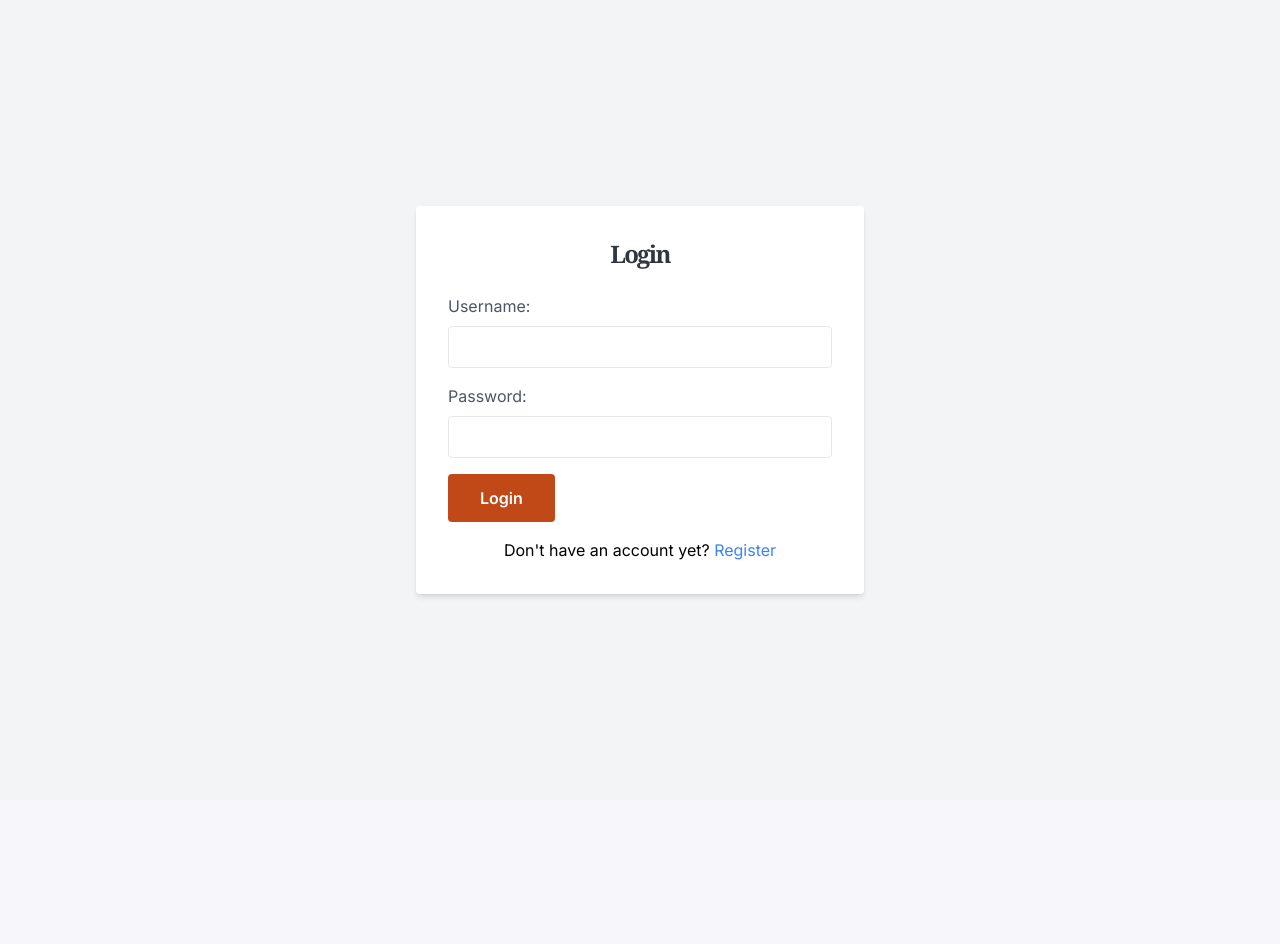
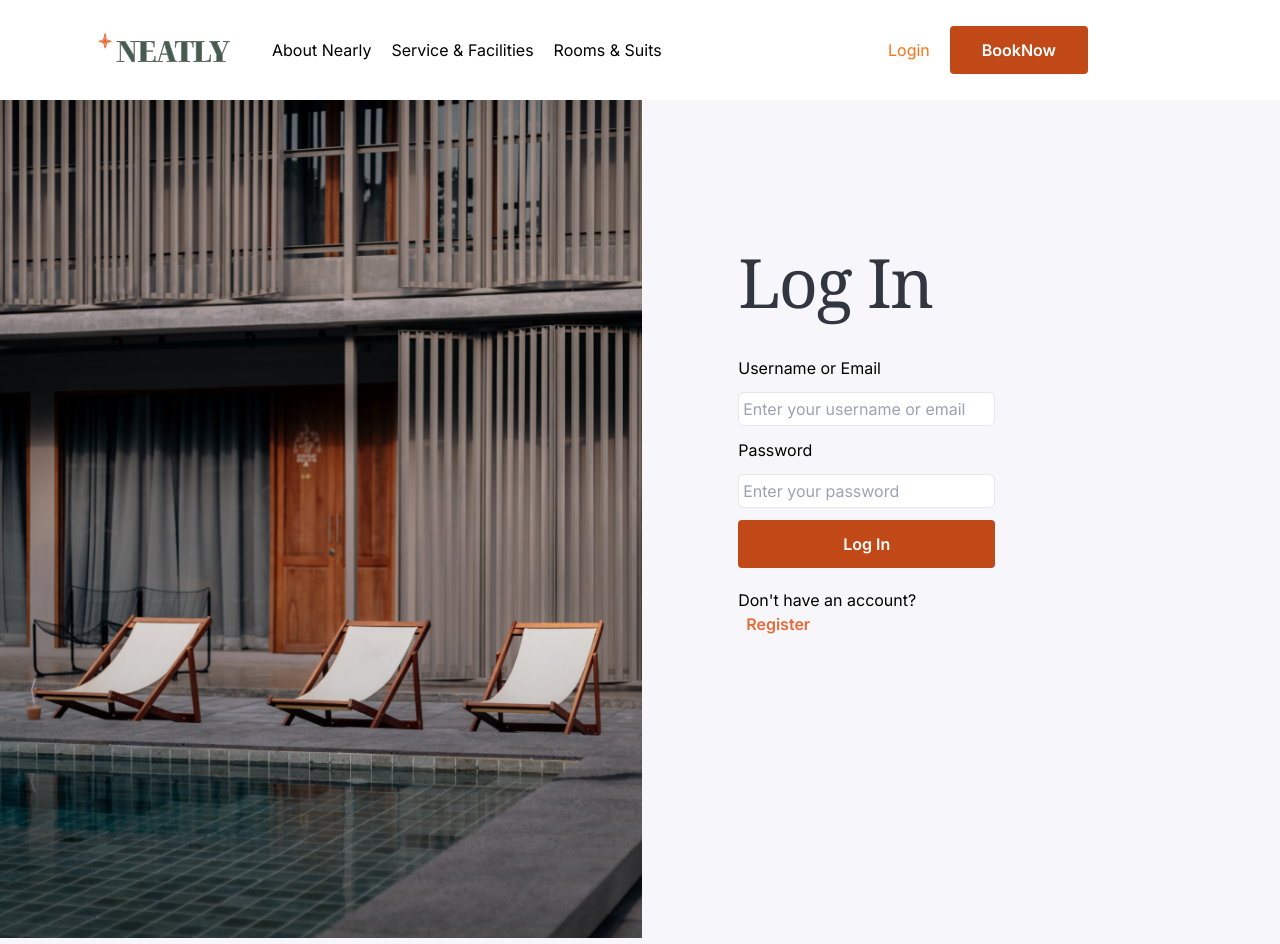
Before and after one commit to L1laX/Grand-final-project-neatly-hotel-teal, a Next.js app: page /admin/login in a window 1280 px wide. Before the commit the page ends 800 px from the top, so only its background shows below. Built offline with nearby package versions, Linux system fonts and the light colour scheme.

Commit message:
add:login form for admin panel

```diff
--- /dev/null
+++ b/src/app/admin/login/layout.jsx
@@ -0,0 +1,21 @@
+import { Inter } from "next/font/google";
+
+import UserNavbar from "@/components/UserNavbar";
+
+const inter = Inter({ subsets: ["latin"] });
+
+export const metadata = {
+  title: "Create Next App",
+  description: "Generated by create next app",
+};
+
+export default function RootLayout({ children }) {
+  return (
+    <html lang="en">
+      <body className={inter.className}>
+        <UserNavbar />
+        {children}
+      </body>
+    </html>
+  );
+}
--- a/src/app/admin/login/page.jsx
+++ b/src/app/admin/login/page.jsx
@@ -1,47 +1,71 @@
-import React from "react";
+"use client";
+
+import PrimaryBtn from "@/components/common/PrimaryBtn";
 import Link from "next/link";
-import PrimaryBtn from "@/components/common/PrimaryBtn";
-
-const adminLogin = () => {
+import Image from "next/legacy/image";
+import bg from "/src/asset/background/login-page/bg.png";
+import { useState } from "react";
+import { useRouter } from "next/navigation";
+const Login = () => {
+  const [data, setData] = useState({});
+  const router = useRouter();
+  const handleClick = (e) => {
+    e.preventDefault();
+    alert("hello");
+    setData({});
+    router.push("/");
+  };
   return (
-    <div className="flex min-h-screen items-center justify-center bg-gray-100">
-      <div className="w-full max-w-md rounded bg-white p-8 shadow-md">
-        <h1 className="mb-6 text-center text-2xl font-semibold">Login</h1>
-        <form>
-          <div className="mb-4">
-            <label htmlFor="username" className="mb-2 block text-gray-600">
-              Username:
-            </label>
+    <div className="main-content relative flex">
+      <div className="image absolute -z-10 md:static md:block md:w-[100rem]">
+        <Image src={bg} />
+      </div>
+      <div className="login-form  m-7 flex w-full flex-col items-center gap-10 rounded-xl bg-[#f7f7fb] md:ml-24 md:mt-32 md:items-start">
+        <h1 className="mt-5 text-5xl md:text-[68px]">Log In</h1>
+        <form action="" className="flex w-1/2 flex-col">
+          <div className="input-content flex flex-col gap-3">
+            <label htmlFor="usernameOrEmail">Username or Email</label>
             <input
+              className="rounded-md border p-1 focus:outline-1 focus:outline-orange-400 focus:ring-1 focus:ring-inset focus:ring-orange-400"
               type="text"
-              id="username"
-              name="username"
-              className="w-full rounded border p-2 focus:border-blue-500 focus:outline-none"
+              name="usernameOrEmail"
+              placeholder="Enter your username or email"
+              value={data.usernameOrEmail || ""}
+              onChange={(e) =>
+                setData({ ...data, usernameOrEmail: e.target.value })
+              }
+              required
+            />
+            <label htmlFor="password">Password</label>
+            <input
+              className="rounded-md border p-1 focus:outline-1 focus:outline-orange-400 focus:ring-1 focus:ring-inset focus:ring-orange-400"
+              type="password"
+              name="password"
+              placeholder="Enter your password"
+              value={data.password || ""}
+              onChange={(e) => setData({ ...data, password: e.target.value })}
+              required
+            />
+            <PrimaryBtn
+              btnName="Log In"
+              className="w-full"
+              handleClick={handleClick}
             />
           </div>
-          <div className="mb-4">
-            <label htmlFor="password" className="mb-2 block text-gray-600">
-              Password:
-            </label>
-            <input
-              type="password"
-              id="password"
-              name="password"
-              className="w-full rounded border p-2 focus:border-blue-500 focus:outline-none"
-            />
+          <div className="to-register  mt-5 text-center md:text-start">
+            Don't have an account?
+            <Link
+              href={"/register"}
+              className="visitlink visitlink:hover visitlink:disabled"
+            >
+              {" "}
+              Register
+            </Link>
           </div>
-
-          <PrimaryBtn btnName={"Login"} />
         </form>
-        <p className="mt-4 text-center">
-          Don't have an account yet?{" "}
-          <Link href="/admin/register" className="text-blue-500">
-            Register
-          </Link>
-        </p>
       </div>
     </div>
   );
 };
 
-export default adminLogin;
+export default Login;
```
